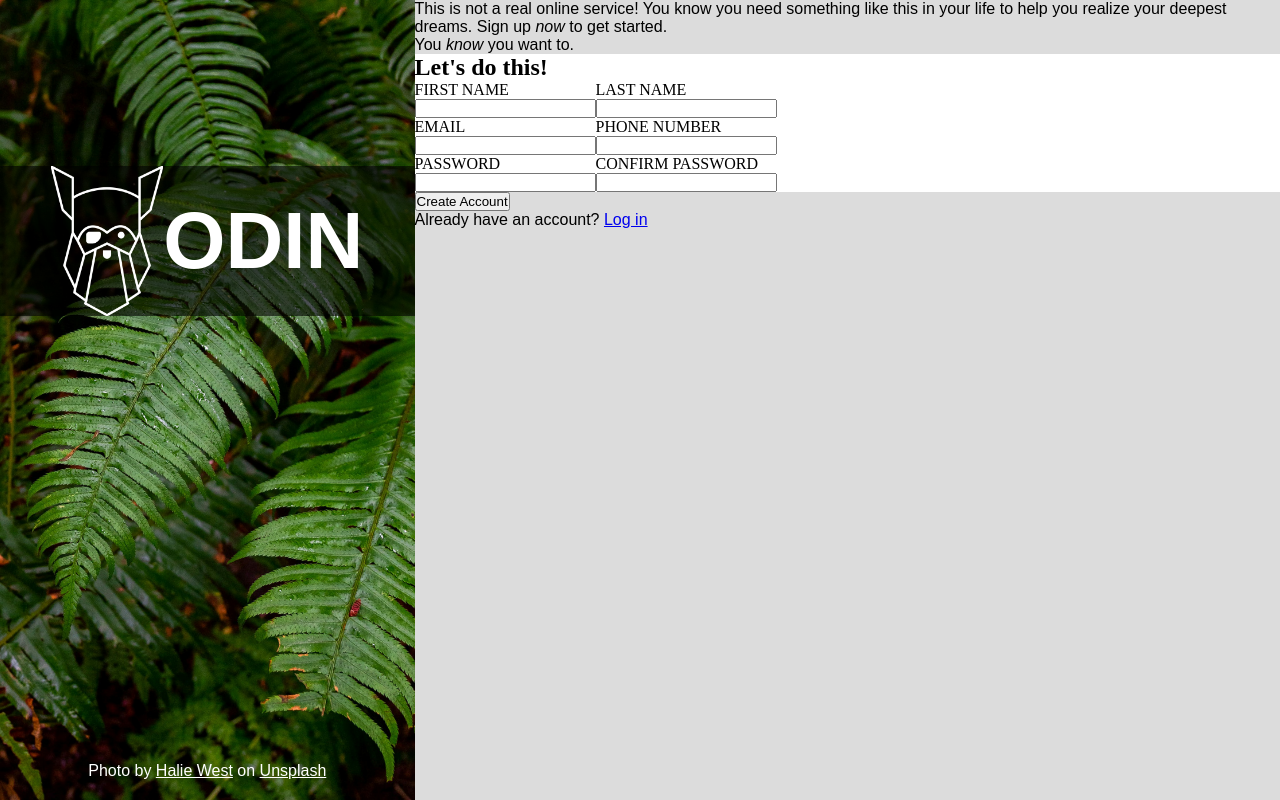
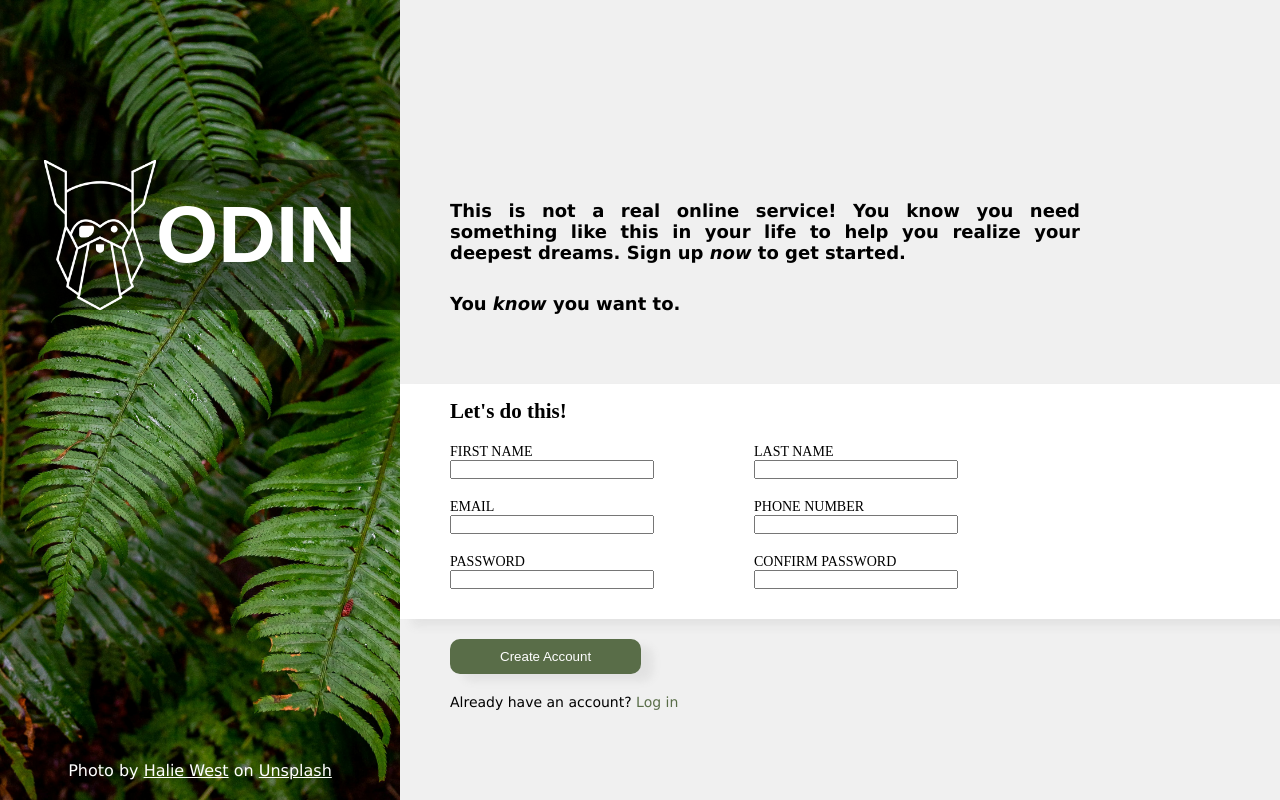
Before and after one commit to jjimenezg93/odin-signup-form, a plain HTML site: page index.html in a window 1280 px wide. Drawn offline with Linux system fonts and the light colour scheme; a web font is replaced by a local one.

Commit message:
Fix most of the layout. Missing style for inputs

```diff
--- a/index.html
+++ b/index.html
@@ -26,15 +26,14 @@
         >
       </p>
     </section>
-    <div id="container-right">
     <form>
       <section id="form-header">
-          <p>
+        <span>
           This is not a real online service! You know you need something like
           this in your life to help you realize your deepest dreams. Sign up
           <i>now</i> to get started.
-          </p>
-          <p>You <i>know</i> you want to.</p>
+        </span>
+        <span><p>You <i>know</i> you want to.</p></span>
       </section>
       <section id="form-content">
         <h1>Let's do this!</h1>
@@ -63,9 +62,8 @@
       </section>
       <section id="form-footer">
         <button>Create Account</button>
-          <p>Already have an account? <a href="#">Log in</a></p>
+        <span>Already have an account? <a href="#">Log in</a></span>
       </section>
     </form>
-    </div>
   </body>
 </html>
--- a/style.css
+++ b/style.css
@@ -5,18 +5,18 @@
 }
 
 a,
-p {
-  font-family: Arial, Helvetica, sans-serif;
+p,
+span {
+  /* font-family: Arial, Helvetica, sans-serif; */
+  font-family: Verdana, Geneva, Tahoma, sans-serif;
+  /* font-family: sans-serif; */
+  /* font-family: Cambria, Cochin, Georgia, Times, "Times New Roman", serif; */
 }
 
 body,
 html {
   height: 100%;
 
-  display: flex;
-}
-
-#root-container {
   display: flex;
 }
 
@@ -36,7 +36,7 @@ html {
 }
 
 #odin-overlay {
-  background-color: rgba(0, 0, 0, 0.6);
+  background-color: rgba(0, 0, 0, 0.4);
 
   display: flex;
   justify-content: center;
@@ -70,11 +70,20 @@ html {
   }
 }
 
-#container-right {
-  background-color: rgb(220, 220, 220);
+form {
+  background-color: rgb(240, 240, 240);
 
   display: flex;
   flex-direction: column;
+
+  text-align: justify;
+  gap: 20px;
+}
+
+#form-header,
+#form-content,
+#form-footer {
+  padding-left: 50px;
 }
 
 label {
@@ -85,13 +94,66 @@ label {
   display: flex;
   flex-direction: column;
   background-color: white;
+
+  padding-top: 15px;
+  padding-bottom: 30px;
+
+  font-size: 14px;
+
+  box-shadow: 12px 7px 9px 0px rgba(107, 107, 107, 0.1);
+}
+
+#form-header {
+  display: flex;
+  flex-direction: column;
+  gap: 30px;
+
+  padding-top: 200px;
+  padding-right: 200px;
+  padding-bottom: 50px;
+  font-size: 18px;
+  font-weight: 600;
 }
 
 #form-fields {
   display: flex;
+  gap: 100px;
 }
 
 #form-content > section > section {
   display: flex;
   flex-direction: column;
 }
+
+#form-content label {
+  margin-top: 20px;
+}
+
+#form-footer {
+  display: flex;
+  flex-direction: column;
+  align-items: flex-start;
+  gap: 20px;
+
+  font-size: 14px;
+}
+
+button {
+  width: auto;
+  padding: 10px 50px;
+  background-color: #596d48;
+  color: white;
+  border-radius: 10px;
+
+  border: none;
+  box-shadow: 12px 7px 9px 0px rgba(107, 107, 107, 0.1);
+}
+
+#form-footer a {
+  text-decoration: none;
+  color: #596d48;
+}
+
+input {
+  width: 200px;
+}
```
Lines whose indentation alone changed are shown as unchanged.
